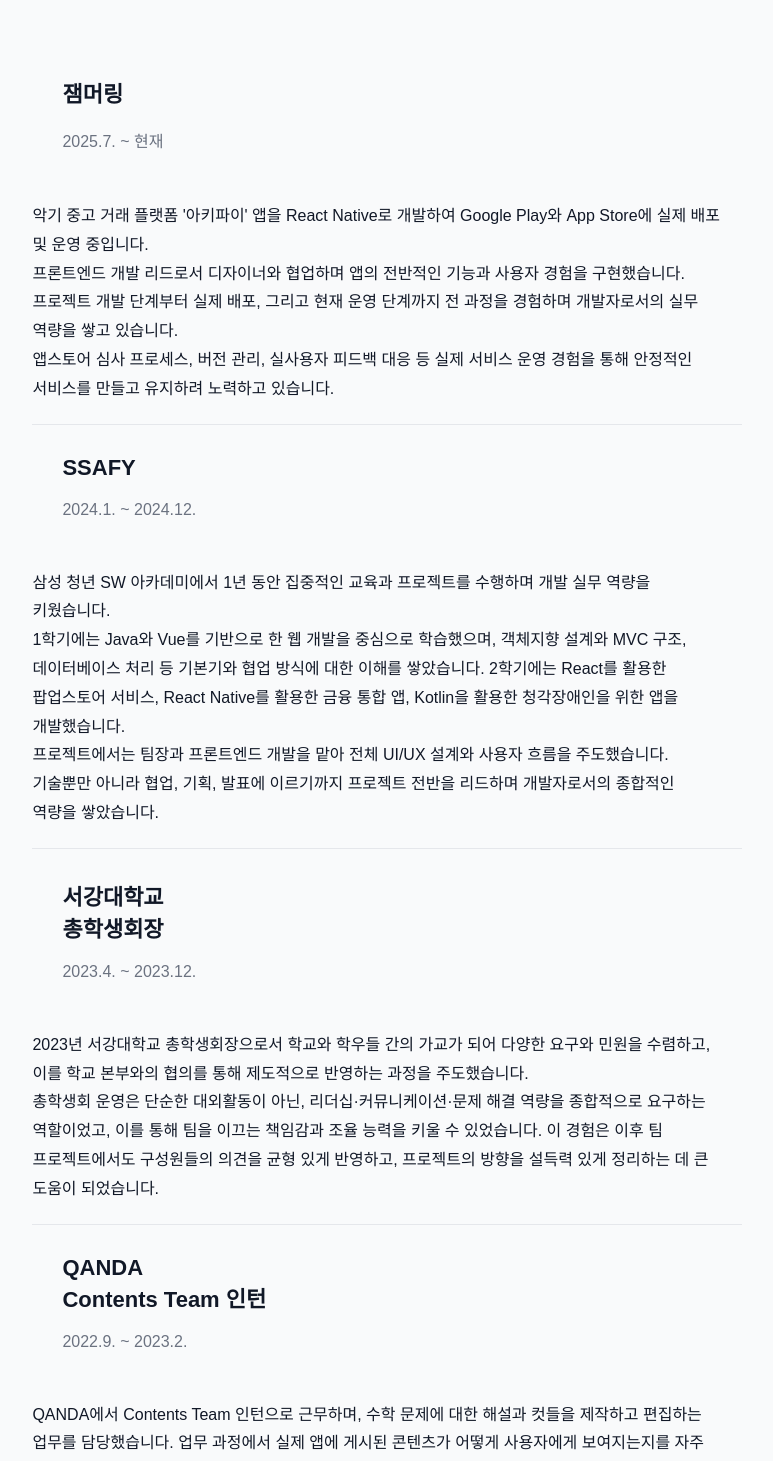
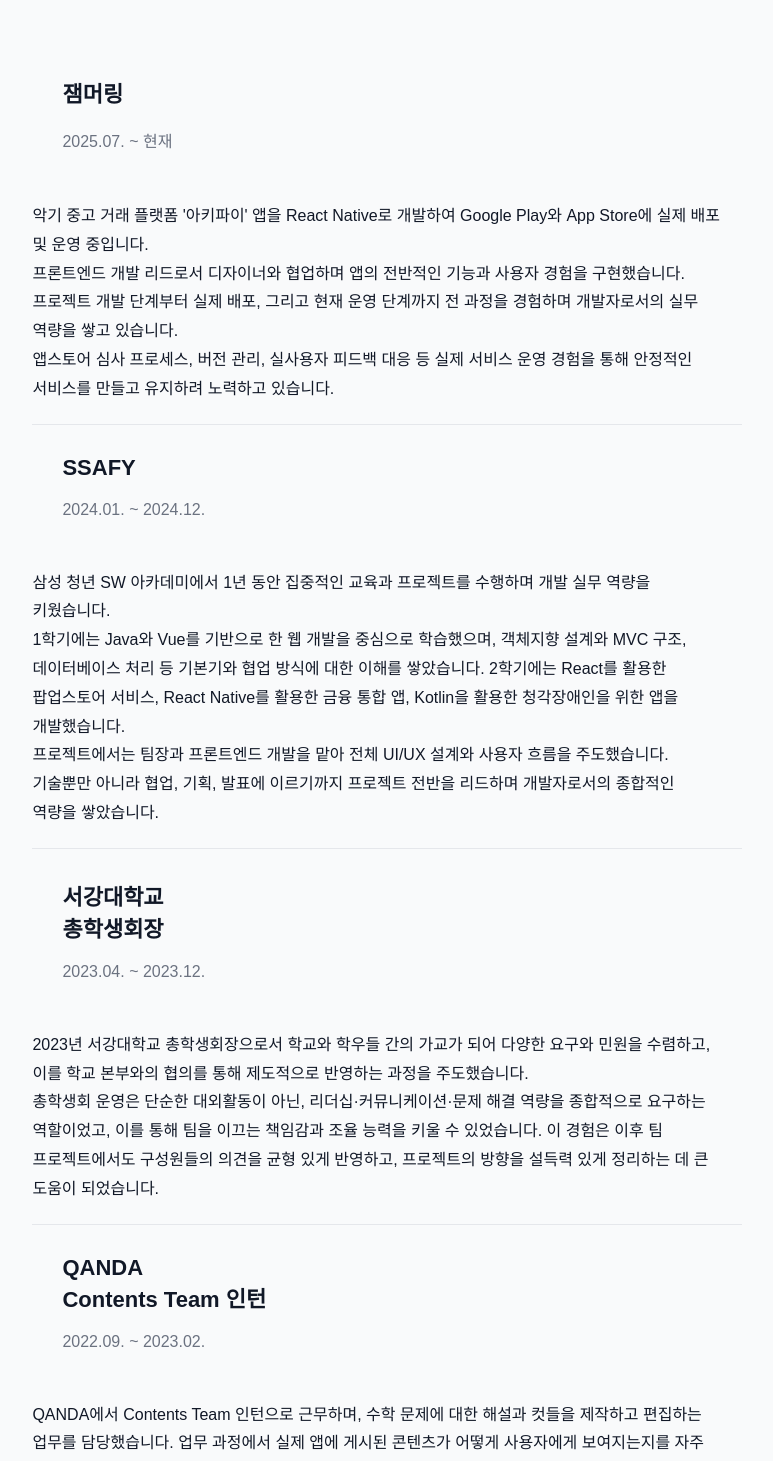
Before and after one commit to FreshSangchoo/blog, a React (Vite) app in the folder frontend/: page /introduce in a window 1280 px wide. Shown: the part 2825-4286 px from the top of the page, without its empty margins (253-1026 px from the left). Built offline with nearby package versions, Linux system fonts and the light colour scheme; a small style sheet from the web is missing.

Commit message:
[fix] Fix typo

```diff
--- a/frontend/src/components/introduce/Experience.tsx
+++ b/frontend/src/components/introduce/Experience.tsx
@@ -8,7 +8,7 @@
         <div className="experience-card">
           <div className="experience-contents">
             <div className="experience-title">잼머링</div>
-            <div className="experience-period">2025.7. ~ 현재</div>
+            <div className="experience-period">2025.07. ~ 현재</div>
           </div>
           <div className="experience-description">
             악기 중고 거래 플랫폼 '아키파이' 앱을 React Native로 개발하여 Google
@@ -25,7 +25,7 @@
         <div className="experience-card">
           <div className="experience-contents">
             <div className="experience-title">SSAFY</div>
-            <div className="experience-period">2024.1. ~ 2024.12.</div>
+            <div className="experience-period">2024.01. ~ 2024.12.</div>
           </div>
           <div className="experience-description">
             삼성 청년 SW 아카데미에서 1년 동안 집중적인 교육과 프로젝트를
@@ -48,7 +48,7 @@
               <br />
               총학생회장
             </div>
-            <div className="experience-period">2023.4. ~ 2023.12.</div>
+            <div className="experience-period">2023.04. ~ 2023.12.</div>
           </div>
           <div className="experience-description">
             2023년 서강대학교 총학생회장으로서 학교와 학우들 간의 가교가 되어
@@ -68,7 +68,7 @@
               <br />
               Contents Team 인턴
             </div>
-            <div className="experience-period">2022.9. ~ 2023.2.</div>
+            <div className="experience-period">2022.09. ~ 2023.02.</div>
           </div>
           <div className="experience-description">
             QANDA에서 Contents Team 인턴으로 근무하며, 수학 문제에 대한 해설과
```
